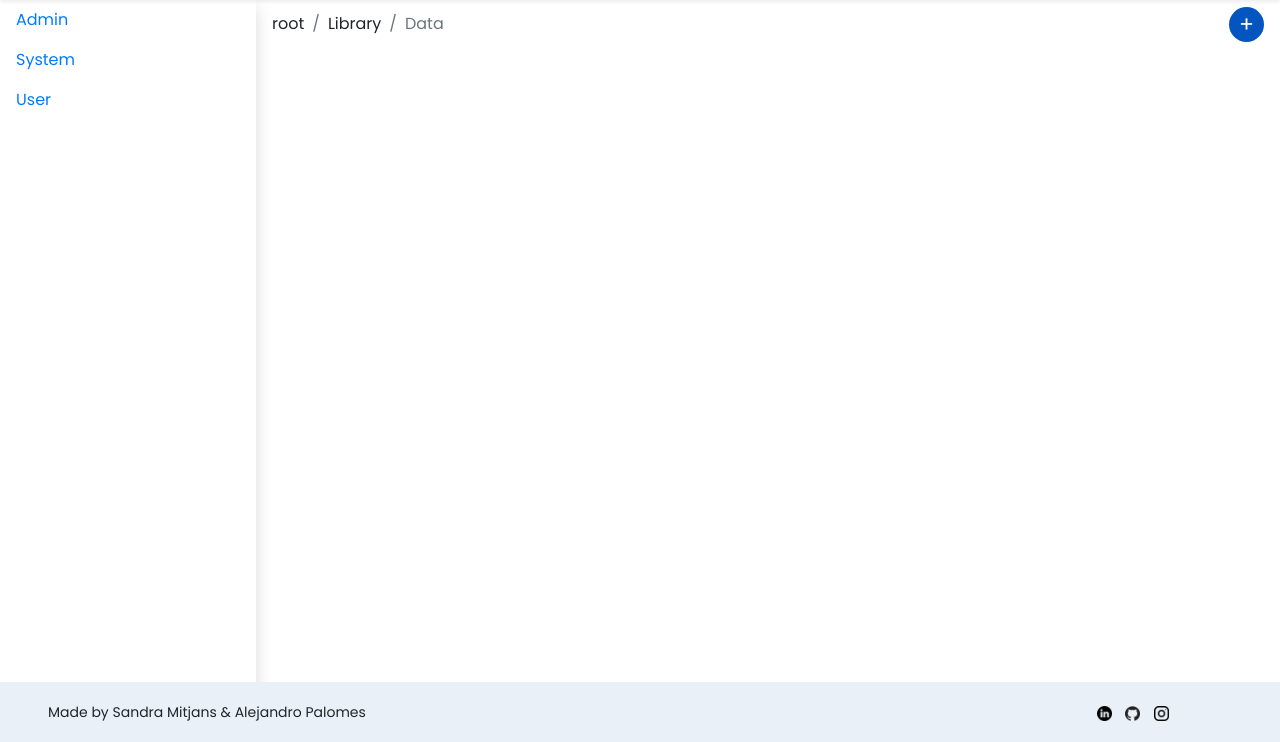
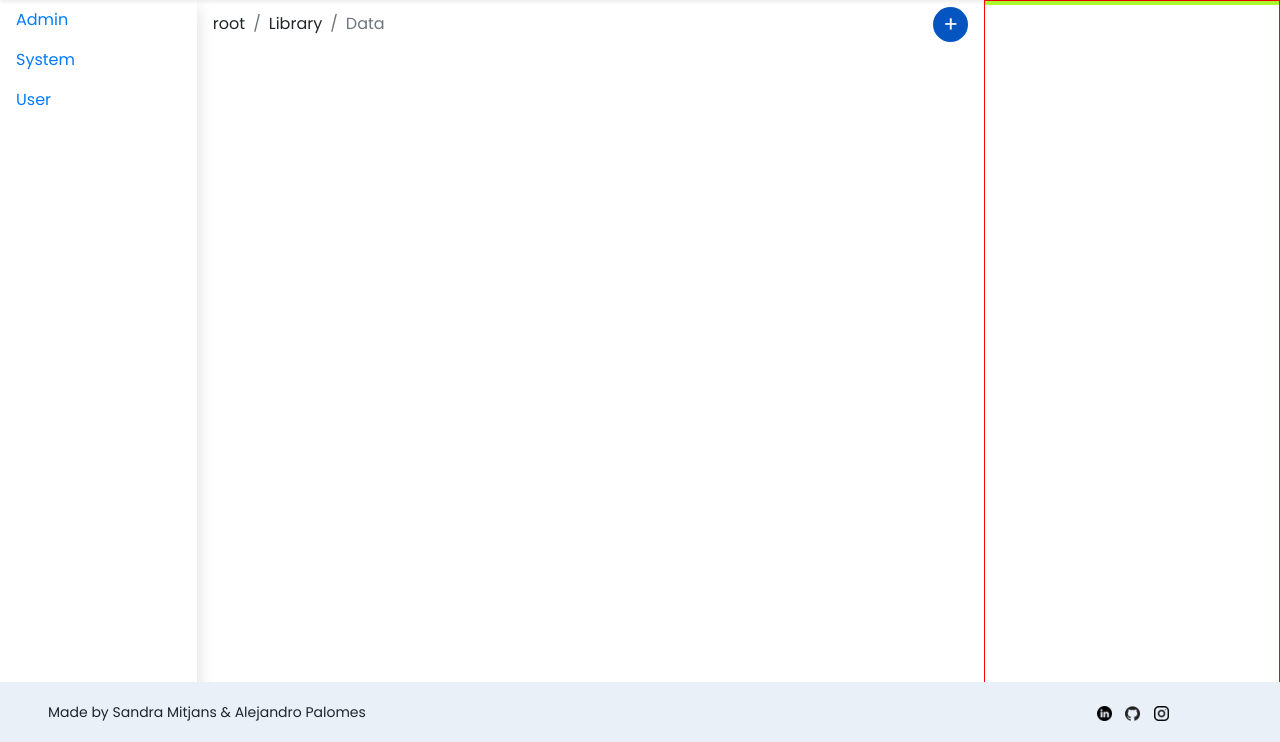
Before and after one commit to AlejandroPalomes/filesystem-explorer, a PHP site: page / in a window 1280 px wide. Shown: the part 58-800 px from the top of the page. Run offline with PHP 8.4, Linux system fonts and the light colour scheme.

Commit message:
functional php file info request

```diff
--- a/index.html
+++ b/index.html
@@ -94,6 +94,14 @@
                 </div>
             </div>
         </div>
+        <div class="infoWindow">
+            <div class="infoPreview">
+
+            </div>
+            <div class="infoBody">
+
+            </div>
+        </div>
     </div>
     <!--Footer-->
     <footer class="footer">
--- a/src/css/style.css
+++ b/src/css/style.css
@@ -126,6 +126,17 @@ h5.card-title{
     width: 150px;
 }
 
+.infoWindow{
+    width: 30%;
+    border: 1px solid red;
+}
+
+.infoPreview{
+    border: 1px solid greenyellow;
+}
+.infoBody{
+    border: 1px solid greenyellow;
+}
 
 /*____ Footer___*/
 footer {
```
Also changed, not shown: src/php/fileInfo.php (+5 -7 lines).
